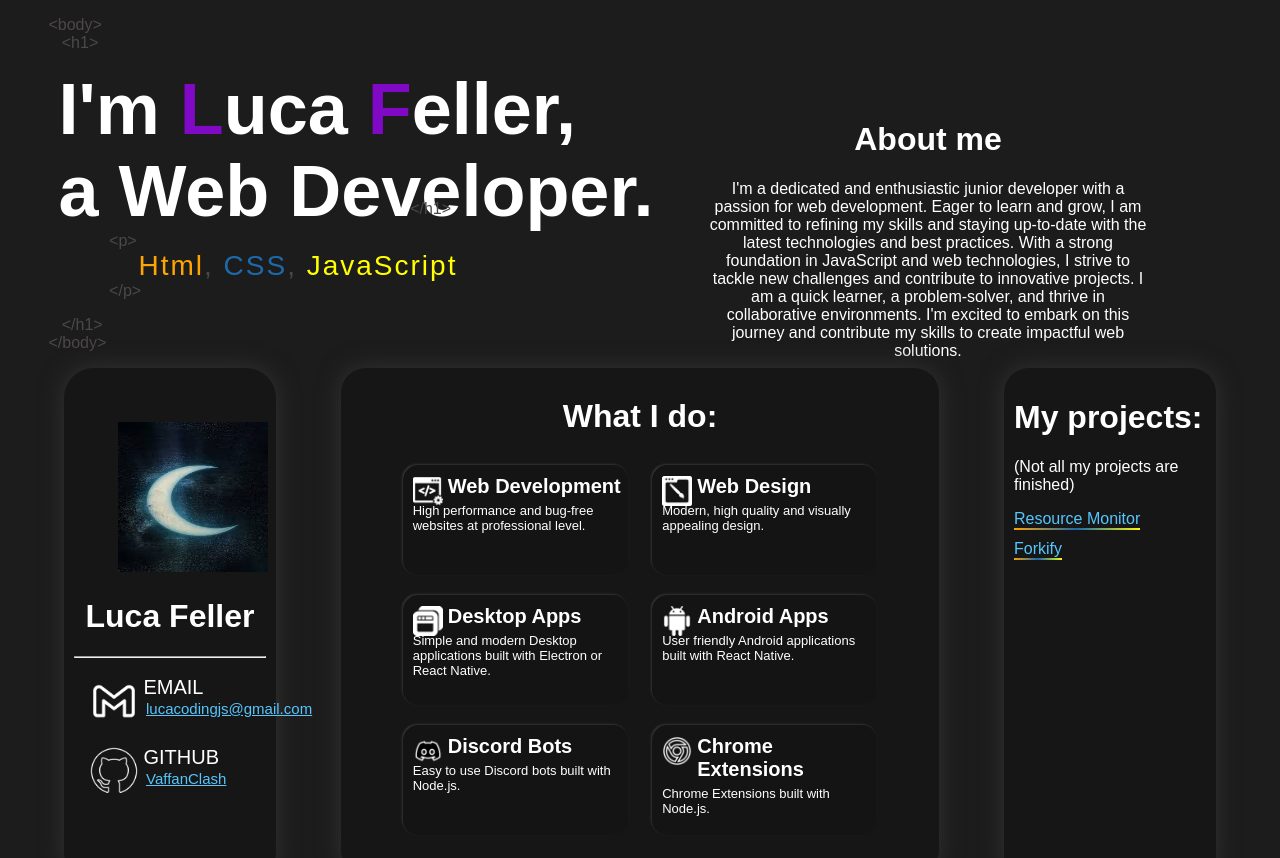
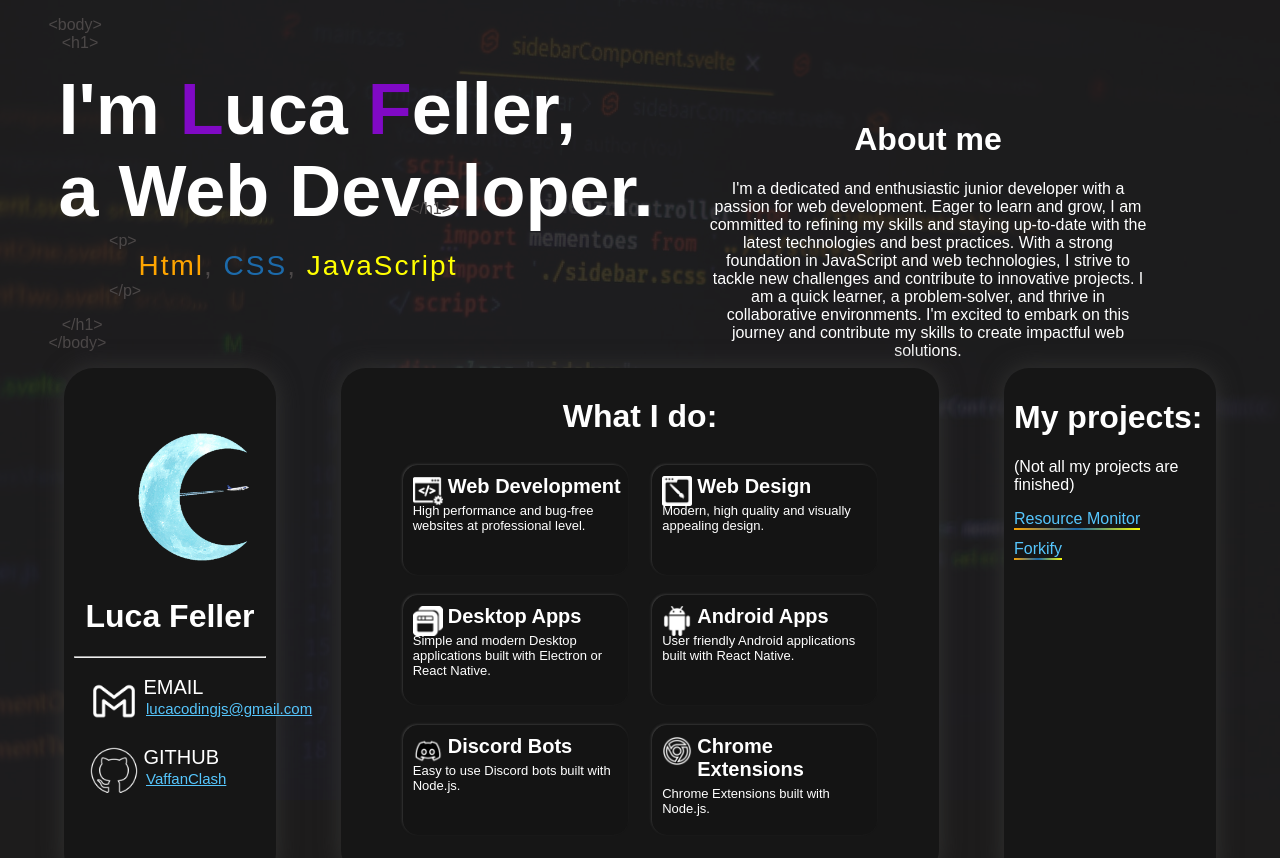
Before and after one commit to VaffanClash/portfolio, a website: page index.html in a window 1280 px wide. Drawn offline with Linux system fonts and the light colour scheme; a web font is replaced by a local one.

Commit message:
Updated logo and background

```diff
--- a/index.html
+++ b/index.html
@@ -19,6 +19,8 @@
     <link href="https://fonts.cdnfonts.com/css/calleo-trial" rel="stylesheet">
 </head>
 <body>
+
+    <div id="background"></div>
 
     <!--* TITLE -->
     <div id="header">
@@ -69,7 +71,7 @@
 
         <!--* My column -->
         <div id="myColumn">
-            <img id="LFLogo" src="./img/LFLogo.jpg">
+            <img id="LFLogo" src="./img/LFLogo2.png">
             <h1 id="name">Luca Feller</h1>
             <hr>
             <div id="email" class="contact">
--- a/style.css
+++ b/style.css
@@ -1,4 +1,6 @@
 :root {
+    --secondary-color: #56c6fd;
+
     --main-form-background: #161616;
     --main-box-shadow: -1px -1px 3px rgb(99, 99, 98);
     --noOffset-box-shadow: 0 0 25px rgb(51, 51, 50);
@@ -13,6 +15,17 @@ body {
     background-repeat: no-repeat;
     background-position: center;
     background-size: cover; */
+}
+
+#background {
+    position: absolute;
+    top: 0;
+    left: 0;
+    width: 100%;
+    height: 100%;
+    background-image: url(./img/background.jpg);
+    background-size: cover;
+    opacity: 0.15;
 }
 
 /** Links */
@@ -143,7 +156,7 @@ a:hover {
 }
 
 #myColumn:hover {
-    box-shadow: none;
+    box-shadow: 0px 0px 3px rgb(110, 112, 110);
 }
 
 #LFLogo {
@@ -204,6 +217,7 @@ a:hover {
     z-index: 1; /* show in front of the "What I do" form since the last element in the html will be shown first by default*/
 }
 
+/** Email Copied animation */
 @keyframes emailCopiedAnimation {
     0% {opacity: 0; bottom: 150px;}
     25% {opacity: 1}
@@ -218,6 +232,7 @@ a:hover {
     animation-duration: 1.5s;
     animation-fill-mode: forwards;
 }
+/**  */
 
 /**--------------------------------------------
  **               WHAT I DO
@@ -243,7 +258,7 @@ a:hover {
 }
 
 #whatIDo:hover {
-    box-shadow: none;
+    box-shadow: 0px 0px 3px rgb(110, 112, 110);
 }
 
 #whatIDo > h1 {
@@ -315,7 +330,7 @@ a:hover {
 }
 
 #projects:hover {
-    box-shadow: none;
+    box-shadow: 0px 0px 3px rgb(110, 112, 110);
 }
 
 .projectEntry {
```
Also changed, not shown: img/LFLogo2.png (added), img/background.jpg (added), index.js (line endings or trailing spaces).
